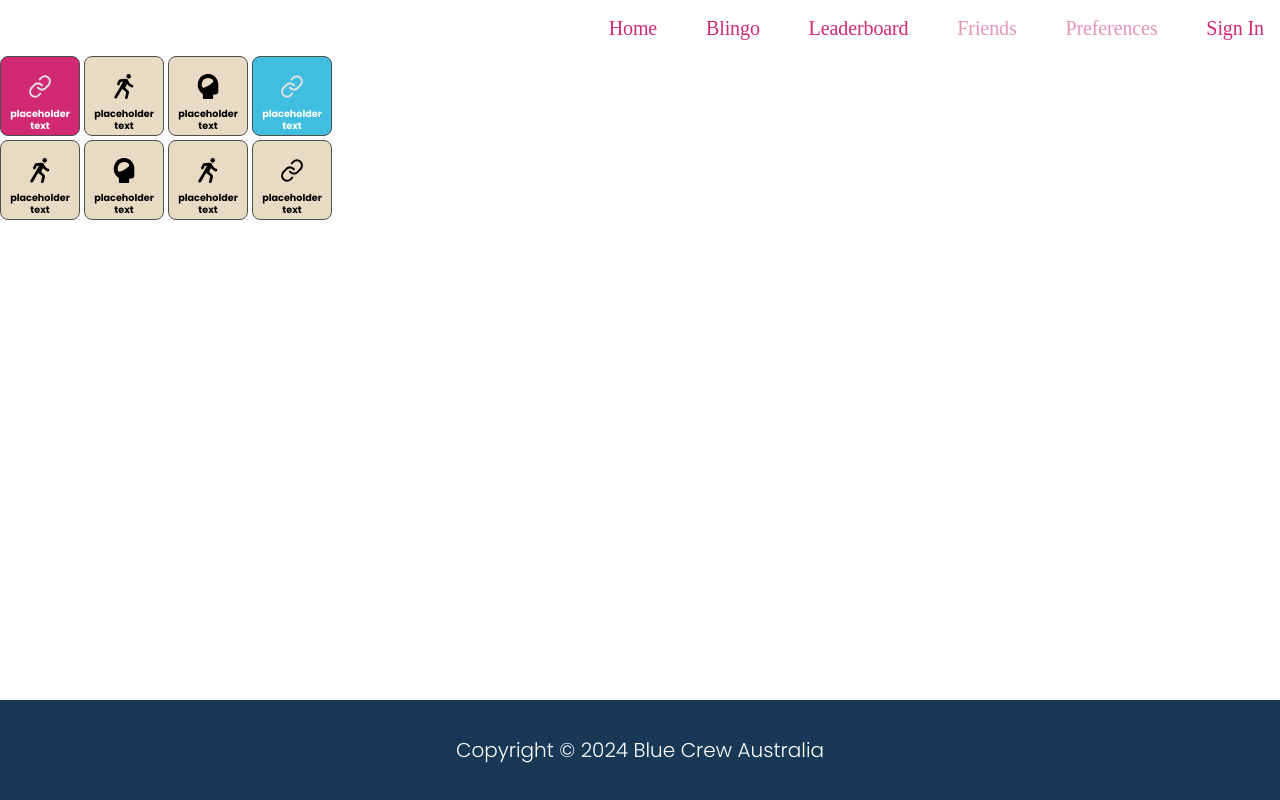
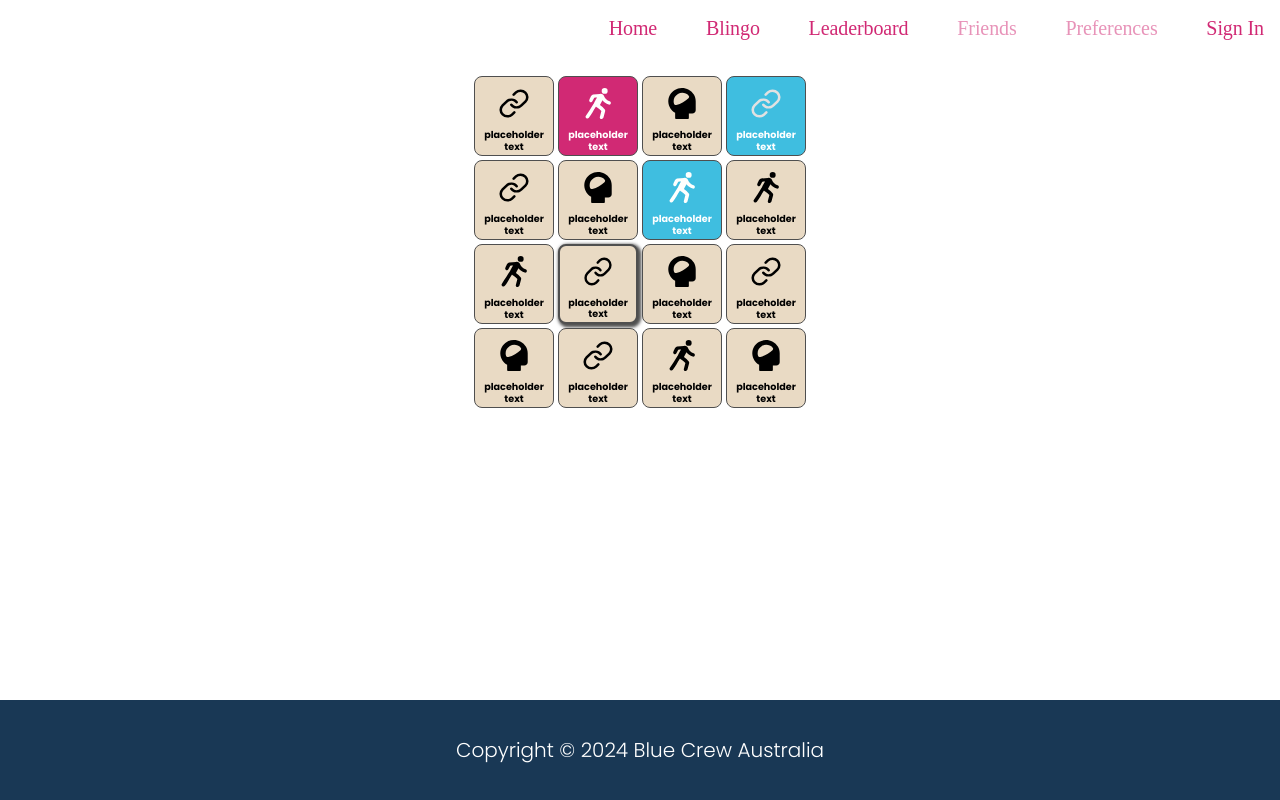
Before and after one commit to codersforcauses/bluecrew, a Vue app in the folder client/: page /blingo in a window 1280 px wide. Built offline with nearby package versions, Linux system fonts and the light colour scheme; the HTML template or start-up script is replaced by a standard one; a web font is replaced by a local one.

Commit message:
fix formatting and add border for selected tile

```diff
--- a/client/src/components/BingoTile.vue
+++ b/client/src/components/BingoTile.vue
@@ -2,64 +2,62 @@
 import { computed } from 'vue'
 
 const props = defineProps<{
-    type: "connect" | "understand" | "act"
+  type: 'connect' | 'understand' | 'act'
   text: string
-    status: "not started" | "started" | "completed"
+  status: 'not started' | 'started' | 'completed'
   selected: boolean
 }>()
 
-
 const icon = computed(() => {
   switch (props.type) {
-        case "act":
-            return "walking.svg"
-        case "understand":
-            return "brain.svg"
+    case 'act':
+      return 'walking.svg'
+    case 'understand':
+      return 'brain.svg'
     default:
-            return "link.svg"
+      return 'link.svg'
   }
 })
 
-
 const backgroundColour = computed(() => {
   switch (props.status) {
-        case "started":
-            return "bg-primaryPink"
-        case "completed":
-            return "bg-lightBlue"
+    case 'started':
+      return 'bg-primaryPink'
+    case 'completed':
+      return 'bg-lightBlue'
     default:
-            return "bg-creamWhite"
+      return 'bg-creamWhite'
   }
 })
 
 const textColour = computed(() => {
   switch (props.status) {
-        case "started":
-        case "completed":
-            return "text-primaryWhite"
+    case 'completed':
+      return 'text-primaryWhite'
     default:
-            return "text-primaryBlack"
+      return 'text-primaryBlack'
   }
 })
 
 const iconBackground = computed(() => {
   switch (backgroundColour.value) {
-        case "bg-creamWhite":
-            return "dark"
+    case 'bg-creamWhite':
+      return 'dark'
     default:
-            return "light"
+      return 'light'
   }
 })
-
 </script>
 
 <template>
-    <div :class="[backgroundColour, textColour]" class="outer-tile rounded-lg d-flex flex-column align-center ">
+  <div
+    :class="[backgroundColour, textColour, selected ? 'border-selected' : 'border-subtle']"
+    class="outer-tile rounded-lg d-flex flex-column align-center"
+  >
     <v-img class="icon" :class="iconBackground" :src="icon" />
-        <p class="tile-text text-center font-weight-bold">
+    <p class="w-100 tile-text text-center font-weight-bold overflow-x-hidden overflow-hidden">
       {{ text }}
     </p>
-
   </div>
 </template>
 
@@ -67,13 +65,21 @@ const iconBackground = computed(() => {
 .outer-tile {
   height: 5rem;
   width: 5rem;
-    border: #4F4F4F 0.1rem solid;
-    padding: 0.5rem;
+  padding-bottom: 0.2rem;
+}
+
+.border-subtle {
+  border: #4f4f4f 0.05rem solid;
+}
+
+.border-selected {
+  border: #4f4f4f 0.15rem solid;
+  box-shadow: 0.1rem 0.1rem 0.2rem 0.1rem #4f4f4f;
 }
 
 .tile-text {
   font-size: 0.6rem;
-    line-height: 1.2
+  line-height: 1.2;
 }
 
 .icon {
--- a/client/src/views/BlingoView.vue
+++ b/client/src/views/BlingoView.vue
@@ -3,18 +3,57 @@ import BlingoTile from '@/components/BingoTile.vue'
 </script>
 
 <template>
+  <div class="d-flex flex-column align-center mt-5">
     <div class="d-flex ga-1">
-        <BlingoTile type="connect" text="placeholder text" status="started" selected=True />
-        <BlingoTile type="act" text="placeholder text" status="not started" selected="false" />
-        <BlingoTile type="understand" text="placeholder text" status="not started" selected="true" />
-        <BlingoTile type="connect" text="placeholder text" status="completed" selected="true" />
+      <BlingoTile type="connect" text="placeholder text" status="not started" :selected="false" />
+      <BlingoTile type="act" text="placeholder text" status="started" :selected="false" />
+      <BlingoTile
+        type="understand"
+        text="placeholder text"
+        status="not started"
+        :selected="false"
+      />
+      <BlingoTile type="connect" text="placeholder text" status="completed" :selected="false" />
     </div>
     <div class="d-flex ga-1 mt-1">
-        <BlingoTile type="act" text="placeholder text" status="not started" selected="true" />
-        <BlingoTile type="understand" text="placeholder text" status="not started" selected="true" />
-        <BlingoTile type="act" text="placeholder text" status="not started" selected="true" />
-        <BlingoTile type="connect" text="placeholder text" status="not started" selected="true" />
+      <BlingoTile type="connect" text="placeholder text" status="not started" :selected="false" />
+      <BlingoTile
+        type="understand"
+        text="placeholder text"
+        status="not started"
+        :selected="false"
+      />
+      <BlingoTile type="act" text="placeholder text" status="completed" :selected="false" />
+      <BlingoTile type="act" text="placeholder text" status="not started" :selected="false" />
     </div>
+    <div class="d-flex ga-1 mt-1">
+      <BlingoTile type="act" text="placeholder text" status="not started" :selected="false" />
+      <BlingoTile type="connect" text="placeholder text" status="not started" :selected="true" />
+      <BlingoTile
+        type="understand"
+        text="placeholder text"
+        status="not started"
+        :selected="false"
+      />
+      <BlingoTile type="connect" text="placeholder text" status="not started" :selected="false" />
+    </div>
+    <div class="d-flex ga-1 mt-1">
+      <BlingoTile
+        type="understand"
+        text="placeholder text"
+        status="not started"
+        :selected="false"
+      />
+      <BlingoTile type="connect" text="placeholder text" status="not started" :selected="false" />
+      <BlingoTile type="act" text="placeholder text" status="not started" :selected="false" />
+      <BlingoTile
+        type="understand"
+        text="placeholder text"
+        status="not started"
+        :selected="false"
+      />
+    </div>
+  </div>
 </template>
 
 <style scoped></style>
```
Lines whose indentation alone changed are shown as unchanged.
